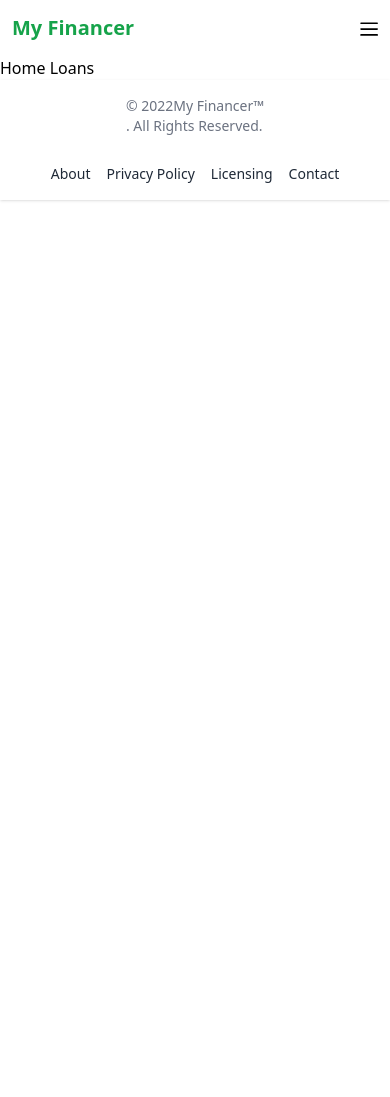
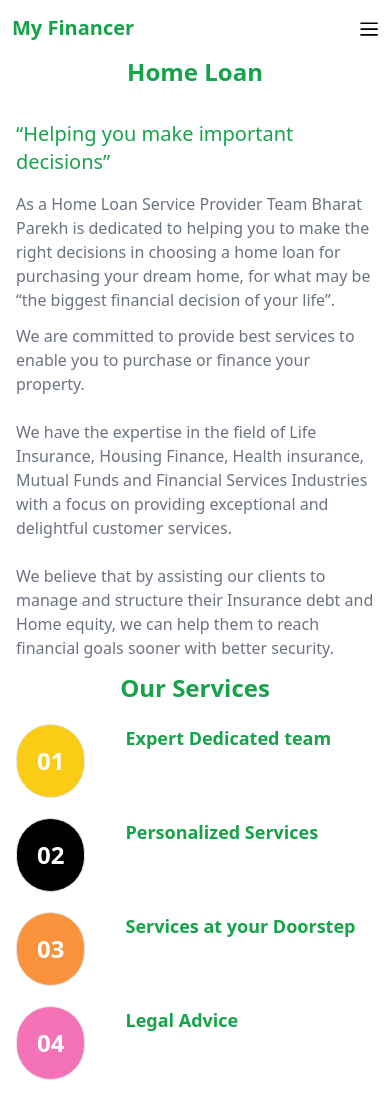
Before and after one commit to veeresh-27/businessProfile, a Next.js app: page /homeloans in a window 390 px wide. Shown: the top 1097 px of the page. Before the commit the page ends 844 px from the top, so only its background shows below. Built offline with nearby package versions, Linux system fonts and the light colour scheme.

Commit message:
margin and padding updated

```diff
--- a/pages/homeloans/index.js
+++ b/pages/homeloans/index.js
@@ -1,3 +1,192 @@
 export default function Homeloans() {
-  return <div>Home Loans</div>;
+  return (
+    <>
+      <h1 className="text-2xl text-green-600 text-center font-bold">
+        Home Loan
+      </h1>
+      <div className="p-4 md:p-14 lg:p-20">
+        <h1 className="text-xl py-4 text-green-600">
+          “Helping you make important decisions”
+        </h1>
+        <p className="text-gray-500">
+          As a Home Loan Service Provider Team Bharat Parekh is dedicated to
+          helping you to make the right decisions in choosing a home loan for
+          purchasing your dream home, for what may be “the biggest financial
+          decision of your life”.
+        </p>
+        <p className="py-3 text-gray-500">
+          We are committed to provide best services to enable you to purchase or
+          finance your property.
+        </p>
+        <p className="py-3 text-gray-500">
+          We have the expertise in the field of Life Insurance, Housing Finance,
+          Health insurance, Mutual Funds and Financial Services Industries with
+          a focus on providing exceptional and delightful customer services.
+        </p>
+        <p className="py-3 text-gray-500">
+          We believe that by assisting our clients to manage and structure their
+          Insurance debt and Home equity, we can help them to reach financial
+          goals sooner with better security.
+        </p>
+
+        <div>
+          <h1 className="text-2xl text-green-600 text-center font-bold">
+            Our Services
+          </h1>
+          <div className="flex flex-wrap my-5 gap-10">
+            <span className="text-white px-5 py-5 font-bold text-2xl border rounded-full bg-yellow-400 ">
+              01
+            </span>
+            <h1 className="text-green-600 font-bold text-lg">
+              Expert Dedicated team
+            </h1>
+          </div>
+          <div className="flex flex-wrap my-5 gap-10">
+            <span className="text-white px-5 py-5 font-bold text-2xl border rounded-full bg-black ">
+              02
+            </span>
+            <h1 className="text-green-600 font-bold text-lg">
+              Personalized Services
+            </h1>
+          </div>
+          <div className="flex flex-wrap my-5 gap-10">
+            <span className="text-white px-5 py-5 font-bold text-2xl border rounded-full bg-orange-400 ">
+              03
+            </span>
+            <h1 className="text-green-600 font-bold text-lg">
+              Services at your Doorstep
+            </h1>
+          </div>
+          <div className="flex flex-wrap my-5 gap-10">
+            <span className="text-white px-5 py-5 font-bold text-2xl border rounded-full bg-pink-400 ">
+              04
+            </span>
+            <h1 className="text-green-600 font-bold text-lg">Legal Advice</h1>
+          </div>
+          <div className="flex flex-wrap my-5 gap-10">
+            <span className="text-white px-5 py-5 font-bold text-2xl border rounded-full bg-rose-400 ">
+              05
+            </span>
+            <h1 className="text-green-600 font-bold text-lg">
+              Grievance Handling, Review of Home Loan Portfolio from time to
+              time
+            </h1>
+          </div>
+        </div>
+        <div className="py-5">
+          <h1 className="text-green-600 font-bold text-md">
+            Searching for a Home Loan?
+          </h1>
+          <ul
+            role="list"
+            className="  marker:text-green-600 list-disc pl-5 space-y-3 text-slate-400"
+          >
+            <li>
+              Your home is likely to be the most exciting and expensive purchase
+              you make in your lifetime.
+            </li>
+            <li>
+              {" "}
+              You find the Home Loan in India that best suits your Financial
+              Situation.
+            </li>
+            <li>Massive Application Fees</li>
+            <li>High Interest Rates</li>
+            <li>Hidden charges and processing fees.</li>
+          </ul>
+        </div>
+        <div className="py-5">
+          <h1 className="text-green-600 font-bold text-md ">
+            Get the Right Home Loans.
+          </h1>
+          <p className="text-sm font-bold text-green-600">
+            Your main considerations when looking for a home loan can be as
+            follows:
+          </p>
+          <ul
+            role="list"
+            className="  marker:text-green-600 list-disc pl-5 space-y-3 text-slate-400"
+          >
+            <li>Simple Process & Documentation</li>
+            <li>Low-interest rates and fees.</li>
+            <li>No hidden charges, no surprises</li>
+            <li>Fast approvals, disbursed on time.</li>
+            <li>Fits with your current financial goals.</li>
+            <li>Longer Term.</li>
+          </ul>
+        </div>
+        <div>
+          <h1 className="text-green-600 font-bold text-md ">
+            Highest Loan Eligibility.
+          </h1>
+          <ul
+            role="list"
+            className="  marker:text-green-600 list-disc pl-5 space-y-3 text-slate-400"
+          >
+            <li>Flexible: you can make extra repayments..</li>
+            <li>No Prepayments Penalty.</li>
+          </ul>
+          <div className="my-5">
+            <h1 className="text-green-600 font-medium text-md">
+              How We Help You to Get a Home Loan?
+            </h1>
+            <ul
+              role="list"
+              className="  marker:text-green-600 list-disc pl-5 space-y-3 text-slate-400"
+            >
+              <li>
+                You tell us about the requirement of property as per your needs
+                and we find a suitable solution for you from the lending
+                products of all Bank/Financial Institutions.
+              </li>
+              <li>We assist/guide you for selection of the property.</li>
+
+              <li>
+                We provide you with information of a number of Financial
+                Institutions so that you can analyze the company norms and
+                rules.
+              </li>
+              <li>We provide services to meet customer satisfaction.</li>
+
+              <li>
+                We help in financial planning to free you from your financial
+                problems.
+              </li>
+              <li>We provide services at your doorstep.</li>
+
+              <li>Flexible: you can make extra repayments..</li>
+              <li>
+                The necessary information required is given in a simple language
+                which will help you in taking the right decision..
+              </li>
+            </ul>
+          </div>
+        </div>
+        <div>
+          <h1>How we help you to Refinance/Balance Transfer.</h1>
+          <ul
+            role="list"
+            className="  marker:text-green-600 list-disc pl-5 space-y-3 text-slate-400"
+          >
+            <li>
+              Balance Transferring can be done with various Financial
+              Institutions.
+            </li>
+            <li>No prepayment penalty</li>
+            <li>Disbursement in very short period.</li>
+            <li>
+              Provide all the information about Financial Institutions, to
+              enable you to make comparison.
+            </li>
+            <li>Simple documentation and speedy processing.</li>
+            <li>
+              Helping you in transferring your loan to a lower interest rate and
+              fees.
+            </li>
+            <li>Helping you to Top-Up loan over the existing Loan.</li>
+          </ul>
+        </div>
+      </div>
+    </>
+  );
 }
```
